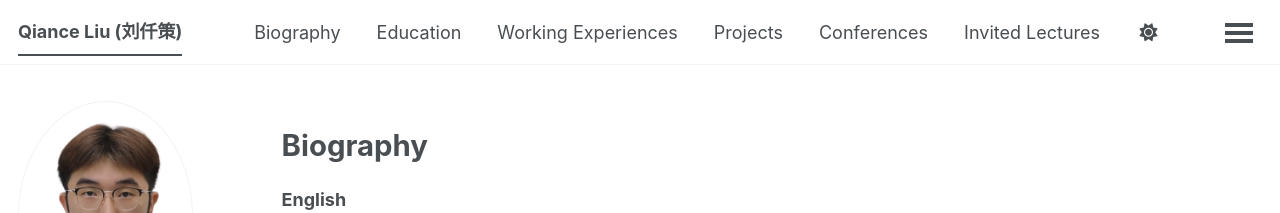
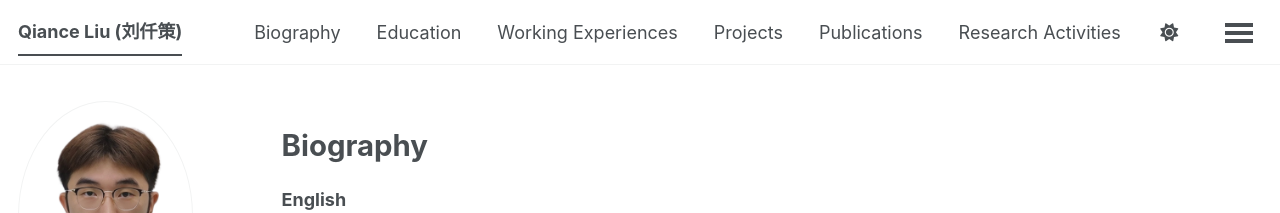
Before and after one commit to QianceLIU/qianceliu.github.io, a Jekyll site: the page built from _pages/about.md, in a window 1280 px wide. Shown: the top 213 px of the page. Built offline with Jekyll 4.4.1, drawn with Linux system fonts in a browser that asks for light colours; some web fonts are replaced; a script bundle is joined from its source files by our own code; library files that are not in the unit come from our copies.

Commit message:
Update navigation.yml

```diff
--- a/_data/navigation.yml
+++ b/_data/navigation.yml
@@ -16,11 +16,9 @@ main:
     url: /#working-experiences
   - title: "Projects"
     url: /#projects
-  - title: "Conferences"
-    url: /#conferences
-  - title: "Invited Lectures"
-    url: /#invited-lectures
   - title: "Publications"
     url: /#publications
+  - title: "Research Activities"
+    url: /#research-activities
   - title: "Awards"
     url: /#awards
```
